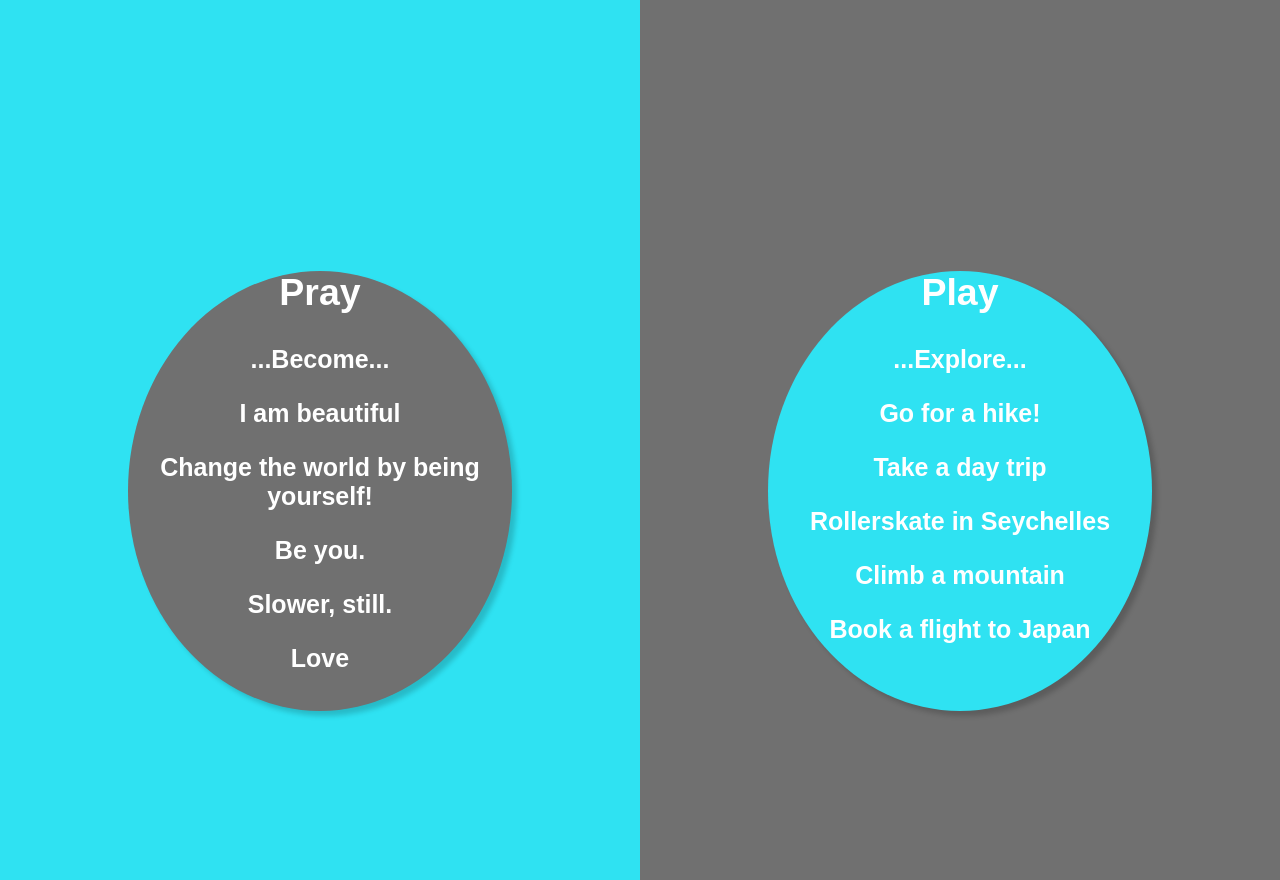
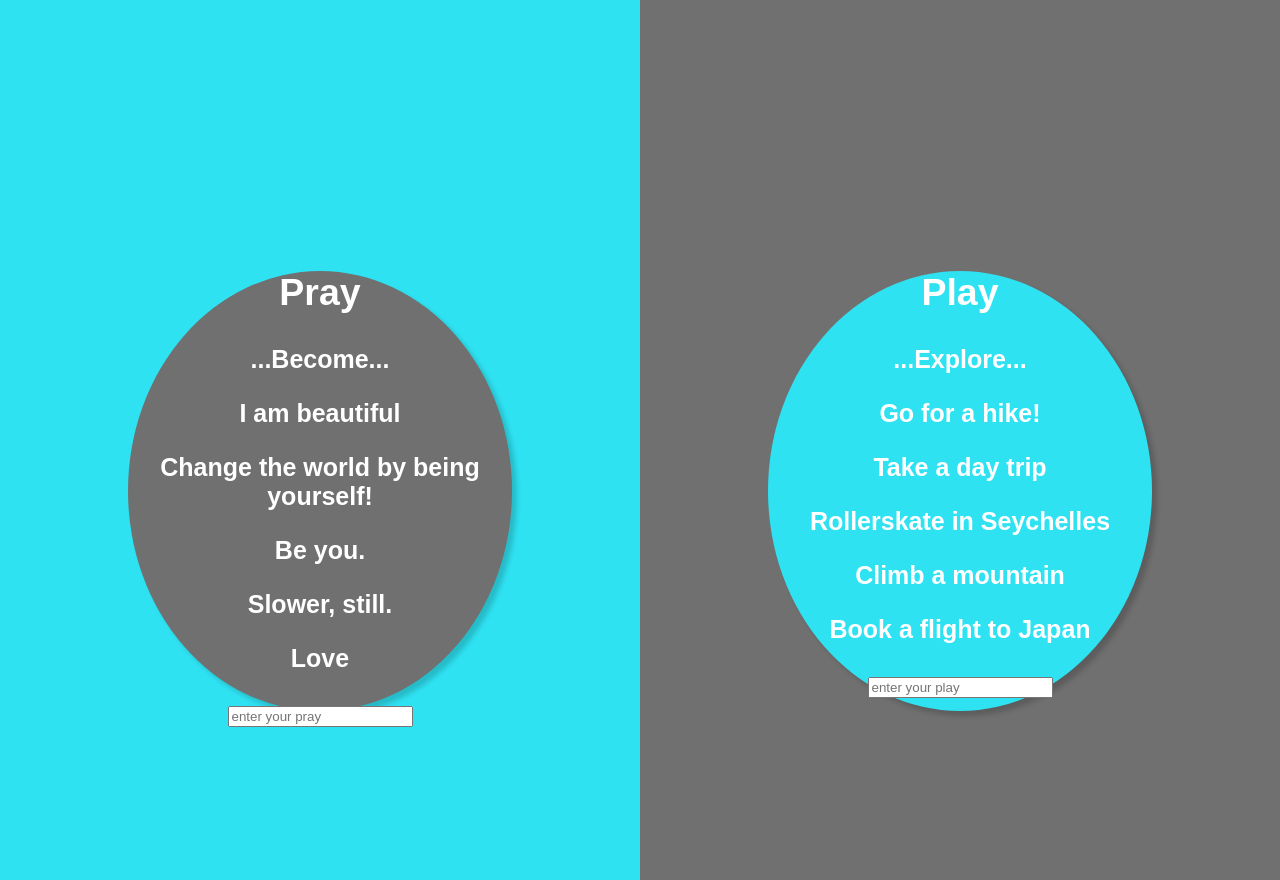
Before and after one commit to cynwachi/ibucket, a Django app: template templates/pages/pray_play.html in a window 1280 px wide. Run offline with Django 3.2, Linux system fonts and the light colour scheme; the template is opened without the code that fills it, so the values that code supplies are empty.

Commit message:
added pray and play form

```diff
--- a/templates/pages/pray_play.html
+++ b/templates/pages/pray_play.html
@@ -20,7 +20,9 @@
         <p>Be you.</p>
         <p>Slower, still.</p>
         <p>Love</p>
-        <p></p>
+        <p><form action="#">
+          <input type="text" placeholder="enter your pray" name="new pray"> </input>
+        </form></p>
     </div>
   </div>
 
@@ -34,7 +36,11 @@
         <p>Rollerskate in Seychelles</p>
         <p>Climb a mountain</p>
         <p>Book a flight to Japan</p>
+        <p><form action="#">
+          <input type="text" placeholder="enter your play" name="new play"> </input>
+        </form></p>
     </div>
+
   </div>
 
 </body>
```
